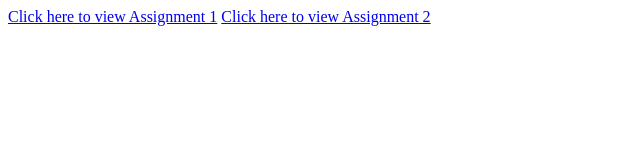
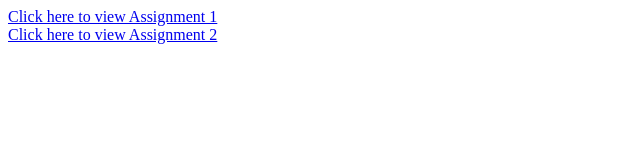
Before and after one commit to Dakshata-22dev/Revamp_Assignment, a plain HTML site: page index.html in a window 1280 px wide. Shown: the whole page, without its empty margins (0-640 px from the left). Drawn offline with Linux system fonts and the light colour scheme.

Commit message:
Deployment

```diff
--- a/index.html
+++ b/index.html
@@ -6,7 +6,7 @@
     <title>Assignment 4</title>
 </head>
 <body>
-    <a href="ASS1.html">Click here to view Assignment 1</a>
+    <a href="ASS1.html">Click here to view Assignment 1</a><br>
     <a href="ASSIGNMENT2.html">Click here to view Assignment 2</a>
 </body>
 </html>
```
